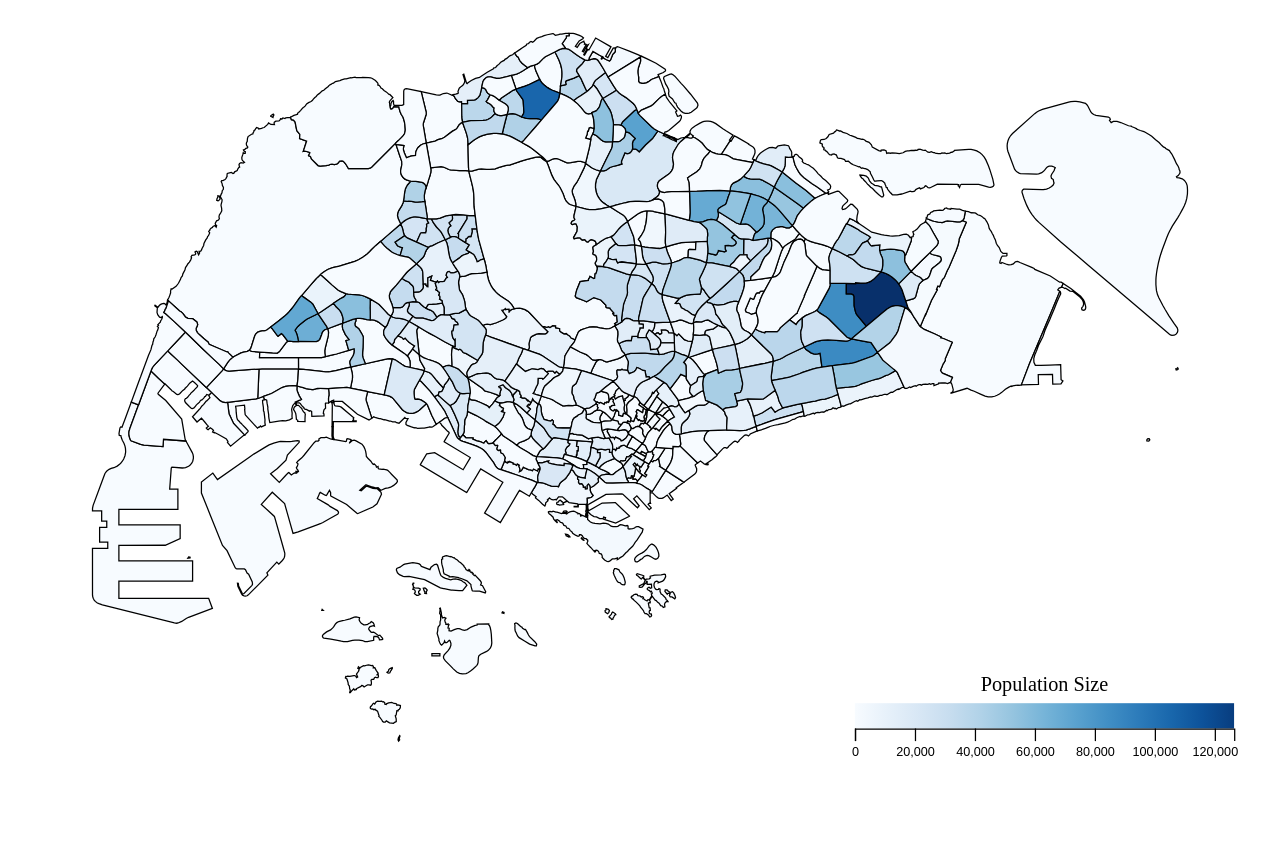
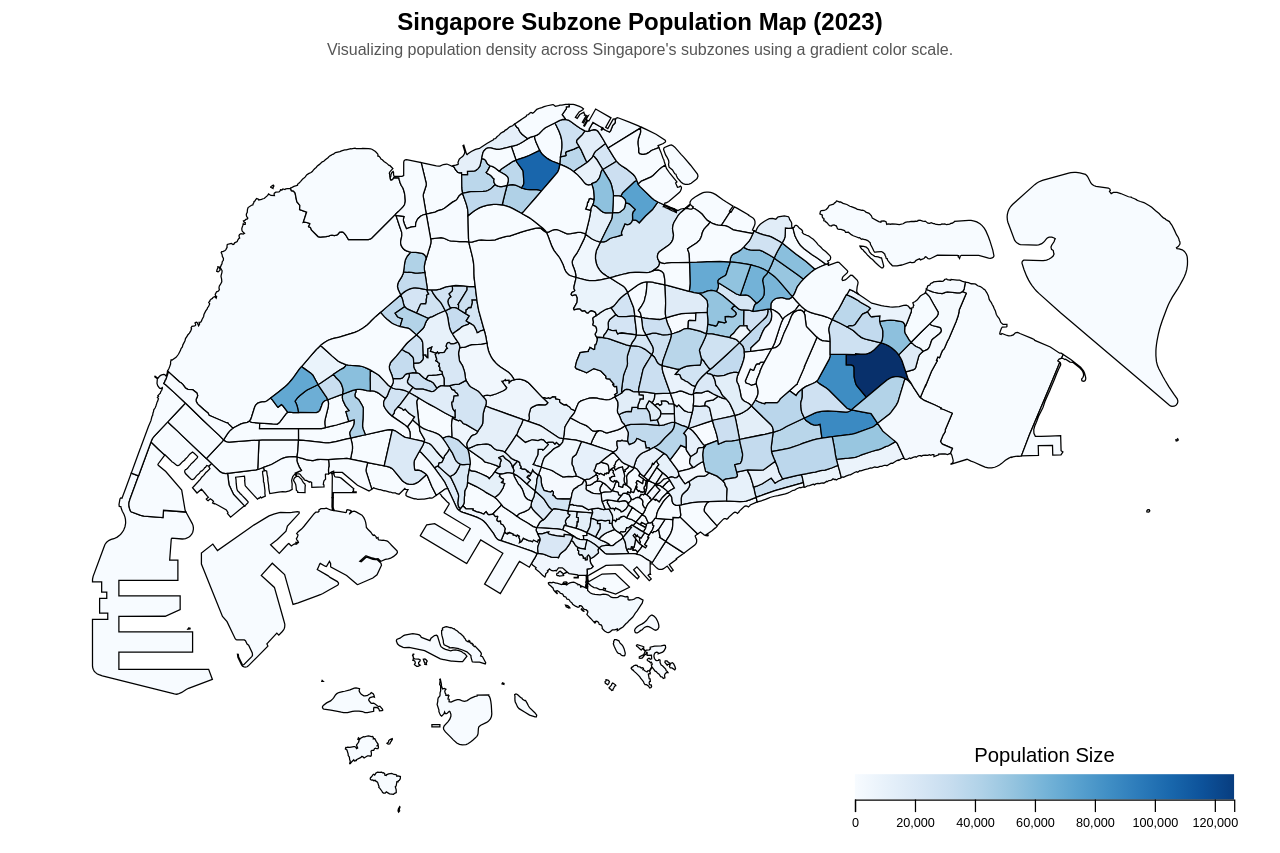
Before and after one commit to yonglin6/HCDIV-4, a plain HTML site: page index.html in a window 1280 px wide. Before the commit the page ends 800 px from the top, so only its background shows below. Drawn offline with nearby package versions, Linux system fonts and the light colour scheme.

Commit message:
Update index.html

```diff
--- a/index.html
+++ b/index.html
@@ -3,6 +3,9 @@
 <head>
   <meta charset="UTF-8">
   <style>
+    body {
+      font-family: Arial, sans-serif;
+    }
     .tooltip {
       position: absolute;
       background-color: white;
@@ -14,9 +17,26 @@
       font-size: 12px;
       text-anchor: middle;
     }
+    .header {
+      text-align: center;
+      margin-bottom: 20px;
+    }
+    .header h1 {
+      margin: 0;
+      font-size: 24px;
+    }
+    .header p {
+      margin: 5px 0 0;
+      font-size: 16px;
+      color: #555;
+    }
   </style>
 </head>
 <body>
+<div class="header">
+  <h1>Singapore Subzone Population Map (2023)</h1>
+  <p>Visualizing population density across Singapore's subzones using a gradient color scale.</p>
+</div>
 <svg></svg>
 <div class="tooltip" style="opacity: 0;"></div>
 <script src="https://d3js.org/d3.v7.min.js"></script>
```
